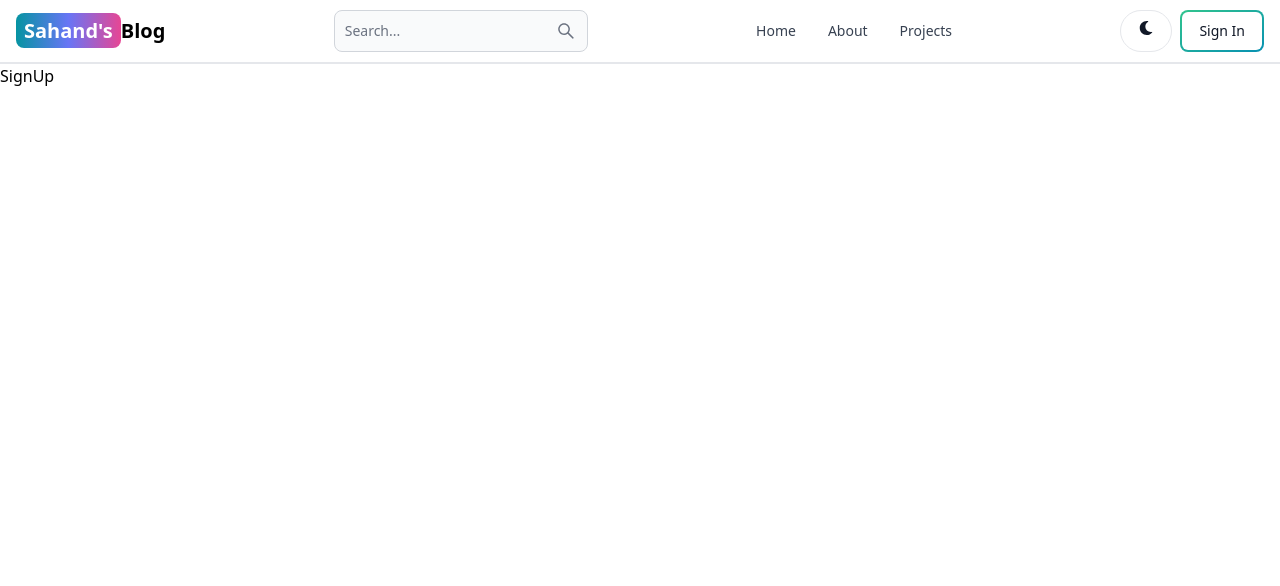
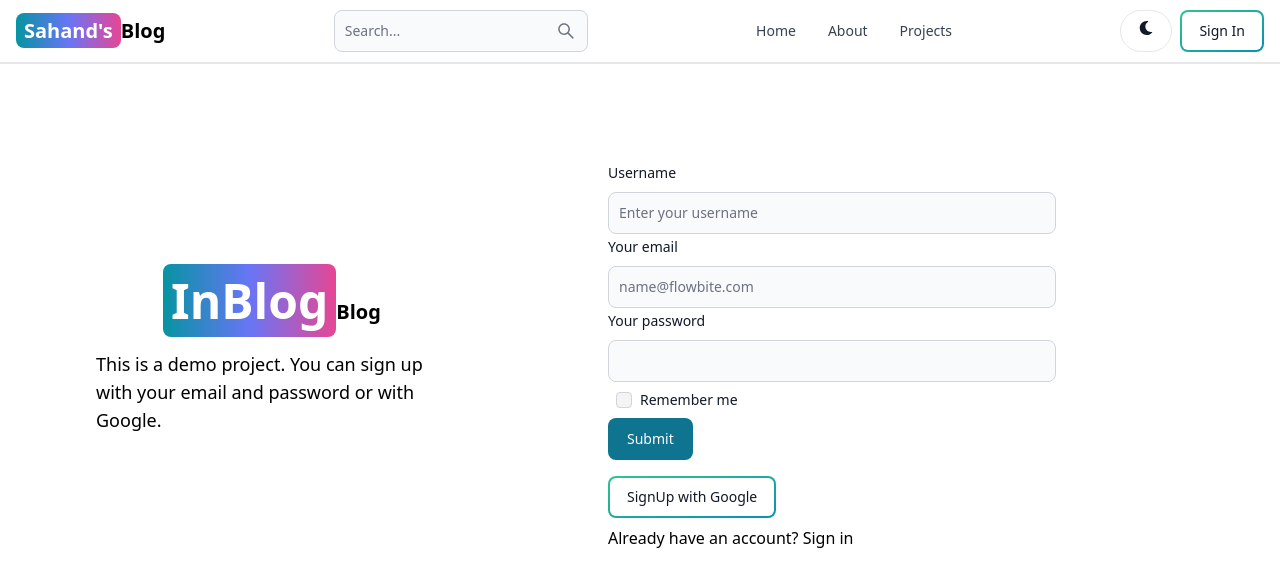
Before and after one commit to akasharyanofficial7/mern-blog, a React (Vite) app in the folder client/: page /sign-up in a window 1280 px wide. Shown: the top 586 px of the page. Built offline with nearby package versions, Linux system fonts and the light colour scheme.

Commit message:
signup form created

```diff
--- a/client/src/pages/SignUp.jsx
+++ b/client/src/pages/SignUp.jsx
@@ -1,7 +1,73 @@
 import React from "react";
+import { Link } from "react-router-dom";
+import { Button, Checkbox, Label, TextInput } from "flowbite-react";
 
 const SignUp = () => {
-  return <div>SignUp</div>;
+  return (
+    <div className="flex flex-col  mx-20 my-20 lg:mx-24 lg:my-24 md:flex-row justify-center items-center">
+      <div className="w-full md:w-1/3">
+        <div className="flex flex-col justify-center items-center">
+          <div className="self-center whitespace-nowrap  px-4 pb-4  lg:px-6   lg:pb-6 text-sm sm:text-xl font-semibold dark:text-white">
+            <span className="px-2 py-1 text-2xl  lg:text-5xl  bg-gradient-to-r from-teal-500 via-indigo-500 to-pink-500 rounded-lg text-white">
+              InBlog
+            </span>
+            Blog
+          </div>
+          <h6 className="text-sm  lg:text-lg">
+            This is a demo project. You can sign up with your email and password
+            or with Google.
+          </h6>
+        </div>
+      </div>
+      <div className="w-full md:w-2/3 md:ml-8">
+        <div className="max-w-md mx-auto">
+          <div>
+            <div className="mb-2 block">
+              <Label htmlFor="username" value="Username" />
+            </div>
+            <TextInput
+              id="username"
+              type="text"
+              placeholder="Enter your username"
+              required
+            />
+          </div>
+          <div>
+            <div className="mb-2 block">
+              <Label htmlFor="email" value="Your email" />
+            </div>
+            <TextInput
+              id="email"
+              type="email"
+              placeholder="name@flowbite.com"
+              required
+            />
+          </div>
+          <div>
+            <div className="mb-2 block">
+              <Label htmlFor="password" value="Your password" />
+            </div>
+            <TextInput id="password" type="password" required />
+          </div>
+          <div className="flex items-center gap-2 px-2 py-2">
+            <Checkbox id="remember" />
+            <Label htmlFor="remember">Remember me</Label>
+          </div>
+          <Button type="submit">Submit</Button>
+          <div className="mt-4">
+            <Button gradientDuoTone="greenToBlue" outline>
+              SignUp with Google
+            </Button>
+          </div>
+          <div className="mt-2">
+            <p>
+              Already have an account? <Link to="/sign-in">Sign in</Link>
+            </p>
+          </div>
+        </div>
+      </div>
+    </div>
+  );
 };
 
 export default SignUp;
```
